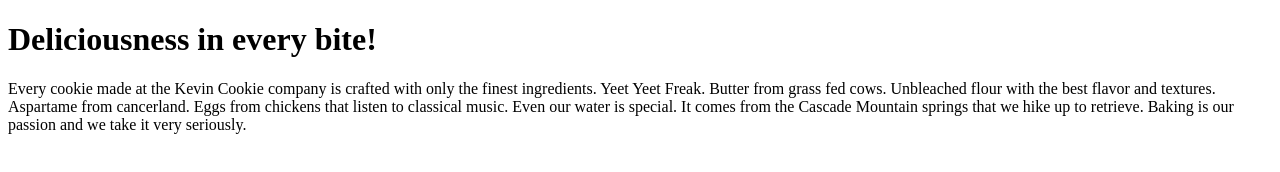
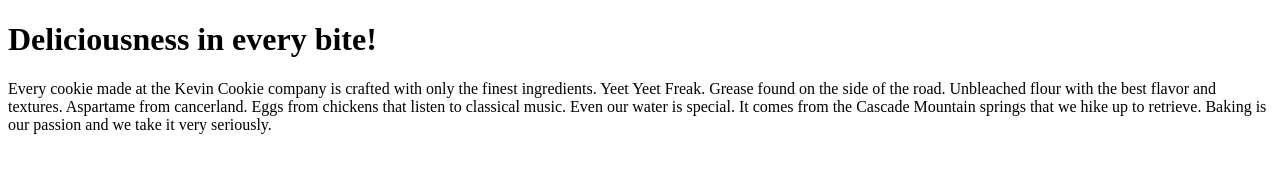
Before and after one commit to IYoungGuy/PracticeRepo, a plain HTML site: page index.htm in a window 1280 px wide. Drawn offline with Linux system fonts and the light colour scheme.

Commit message:
update index text

```diff
--- a/index.htm
+++ b/index.htm
@@ -4,7 +4,7 @@
 
 <h1>Deliciousness in every bite!</h1>
 <p>Every cookie made at the Kevin Cookie company is crafted with only the finest ingredients. Yeet Yeet Freak.
-Butter from grass fed cows. Unbleached flour with the best flavor and textures. Aspartame from cancerland. Eggs from chickens that listen to classical music. Even our water is special. It comes from the Cascade Mountain springs that we hike up to retrieve. Baking is our passion and we take it very seriously.</p>
+Grease found on the side of the road. Unbleached flour with the best flavor and textures. Aspartame from cancerland. Eggs from chickens that listen to classical music. Even our water is special. It comes from the Cascade Mountain springs that we hike up to retrieve. Baking is our passion and we take it very seriously.</p>
 
 </body>
 </html>
```
